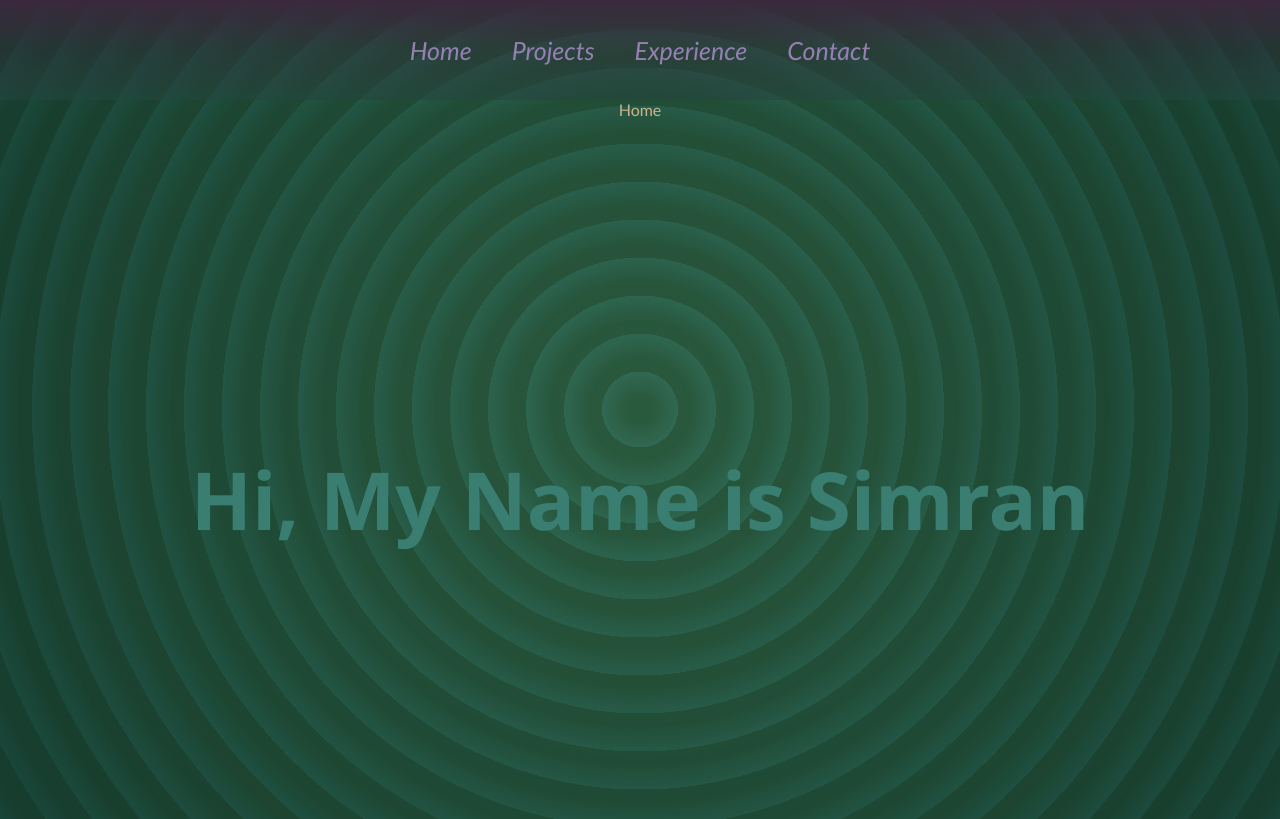
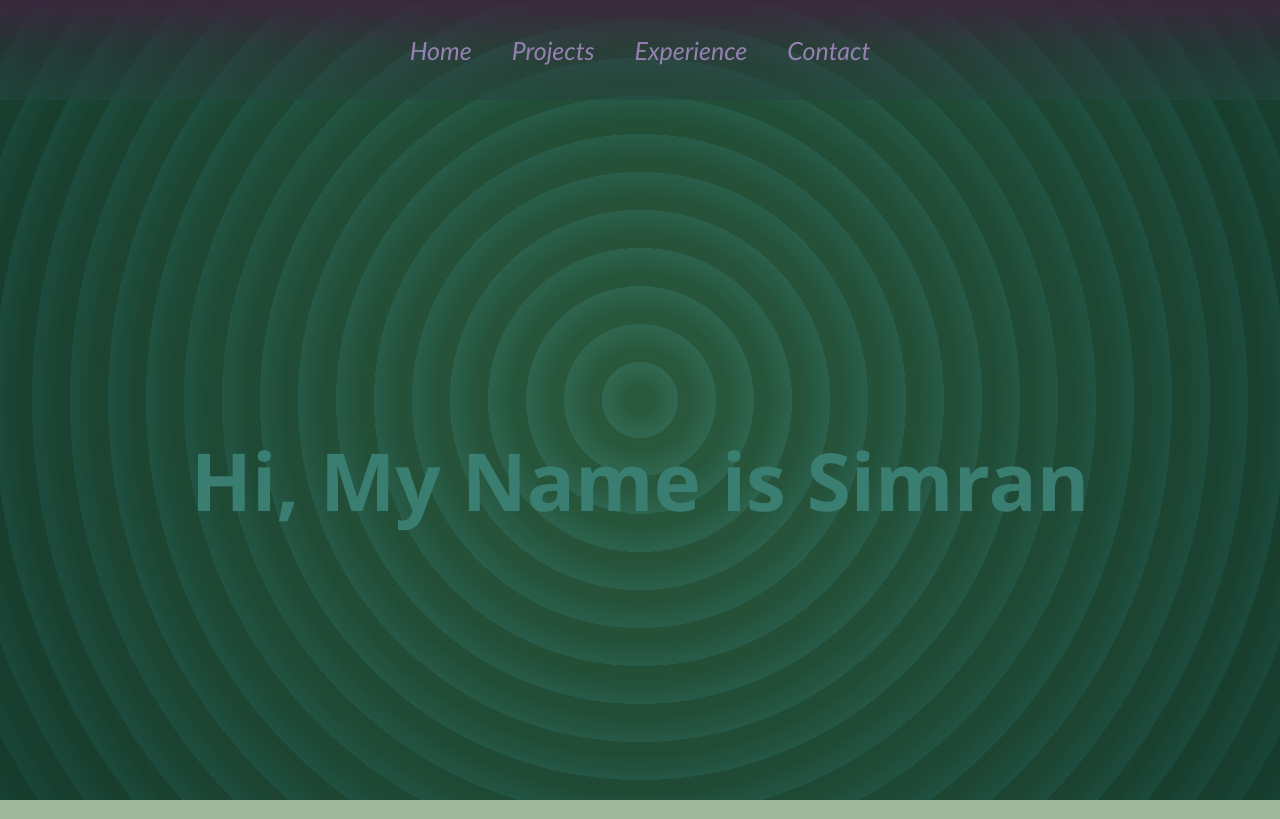
Before and after one commit to ragingelmo/simransportfoliowebsite, a React (Create React App) app: page / in a window 1280 px wide. Built offline with nearby package versions, Linux system fonts and the light colour scheme.

Commit message:
Deleting extra name

```diff
--- a/src/pages/Experience.js
+++ b/src/pages/Experience.js
@@ -2,7 +2,7 @@ import React from "react";
 
 function Experience() {
     return (
-        <div>Experience</div>
+        <div></div>
     )
 }
 
--- a/src/pages/Home.js
+++ b/src/pages/Home.js
@@ -6,7 +6,7 @@ import "../pageStyles/Home.css";
 
 function Home() {
     return (
-        <div>Home
+        <div>
             <div className="home">
                 <div className="about">
                     <h2> Hi, My Name is Simran</h2>
--- a/src/pages/Projects.js
+++ b/src/pages/Projects.js
@@ -2,7 +2,7 @@ import React from "react";
 
 function Projects() {
     return (
-        <div>Projects</div>
+        <div></div>
     )
 }
 
```
